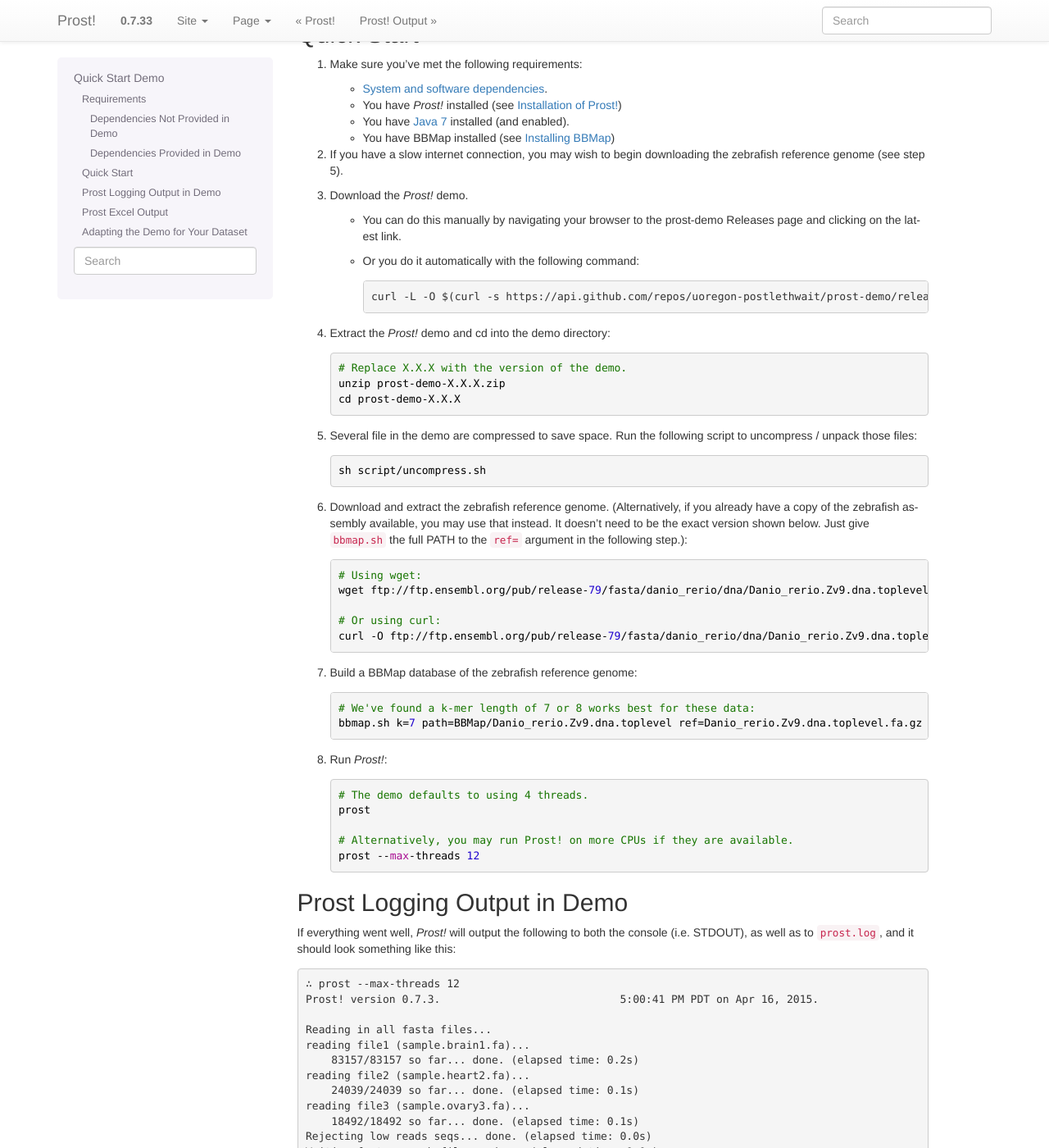
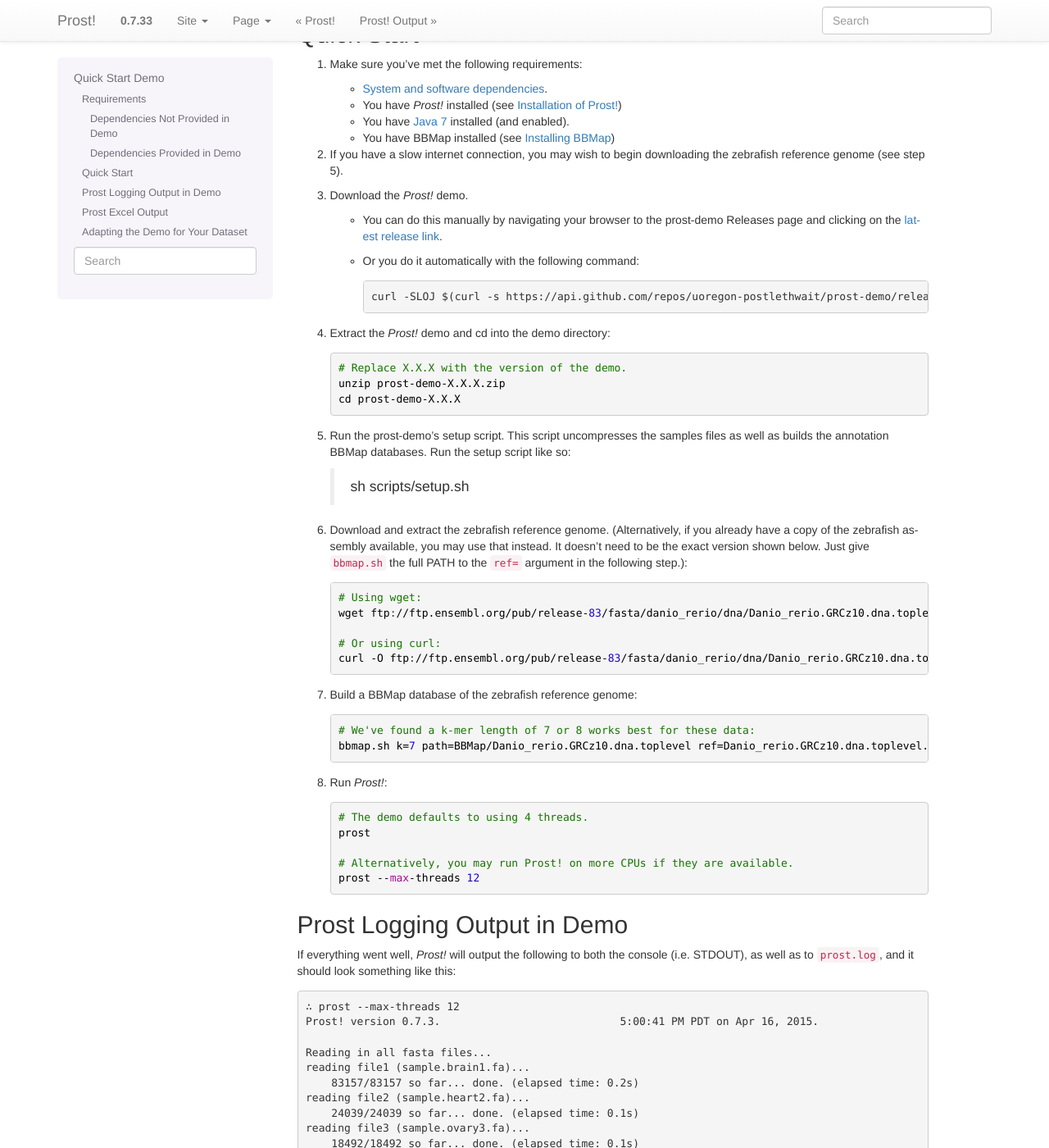
Before and after one commit to uoregon-postlethwait/prost, a Sphinx documentation site: the page built from docs/demo.rst, in a window 1280 px wide and 1400 px high, scrolled down 700 px. Shown: the whole window at 82% size. Built offline with Sphinx 7.4.7, drawn with Linux system fonts in a browser that asks for light colours; the version number is read from the project's files by our own code; some of the changed text lies outside the part shown.

Commit message:
Fixed demo docs.

```diff
--- a/docs/demo.rst
+++ b/docs/demo.rst
@@ -63,33 +63,35 @@
 #. Download the *Prost!* demo.
 
    * You can do this manually by navigating your browser to the prost-demo
-     Releases page and clicking on the latest link.
+     Releases page and clicking on the `latest release link <https://github.com/uoregon-postlethwait/prost-demo/releases/latest>`_.
    * Or you do it automatically with the following command::
 
-           curl -L -O $(curl -s https://api.github.com/repos/uoregon-postlethwait/prost-demo/releases | grep browser_download_url | head -n 1 | cut -d\" -f4)
+           curl -SLOJ $(curl -s https://api.github.com/repos/uoregon-postlethwait/prost-demo/releases/latest | grep zipball_url | head -n 1 | cut -d\" -f4)
 #. Extract the *Prost!* demo and cd into the demo directory::
 
         # Replace X.X.X with the version of the demo.
         unzip prost-demo-X.X.X.zip
         cd prost-demo-X.X.X
-#. Several file in the demo are compressed to save space.  Run the following
-   script to uncompress / unpack those files::
+#. Run the prost-demo's setup script.  This script uncompresses the samples
+   files as well as builds the annotation BBMap databases.  Run the setup
+   script like so:
 
-        sh script/uncompress.sh
+        sh scripts/setup.sh
 #. Download and extract the zebrafish reference genome.  (Alternatively, if you
    already have a copy of the zebrafish assembly available, you may use that
    instead.  It doesn't need to be the exact version shown below.  Just give
    ``bbmap.sh`` the full PATH to the ``ref=`` argument in the following step.)::
 
         # Using wget:
-        wget ftp://ftp.ensembl.org/pub/release-79/fasta/danio_rerio/dna/Danio_rerio.Zv9.dna.toplevel.fa.gz
+        wget ftp://ftp.ensembl.org/pub/release-83/fasta/danio_rerio/dna/Danio_rerio.GRCz10.dna.toplevel.fa.gz
 
         # Or using curl:
-        curl -O ftp://ftp.ensembl.org/pub/release-79/fasta/danio_rerio/dna/Danio_rerio.Zv9.dna.toplevel.fa.gz
+        curl -O ftp://ftp.ensembl.org/pub/release-83/fasta/danio_rerio/dna/Danio_rerio.GRCz10.dna.toplevel.fa.gz
+
 #. Build a BBMap database of the zebrafish reference genome::
 
         # We've found a k-mer length of 7 or 8 works best for these data:
-        bbmap.sh k=7 path=BBMap/Danio_rerio.Zv9.dna.toplevel ref=Danio_rerio.Zv9.dna.toplevel.fa.gz
+        bbmap.sh k=7 path=BBMap/Danio_rerio.GRCz10.dna.toplevel ref=Danio_rerio.GRCz10.dna.toplevel.fa.gz
 
 #. Run *Prost!*::
 
@@ -190,7 +192,7 @@
    samples_filelist: samples_filelist
 
    [GenomeAlignment]
-   db: BBMap/Danio_rerio.Zv9.dna.toplevel
+   db: BBMap/Danio_rerio.GRCz10.dna.toplevel
 
    [AnnotationAlignment1]
    type: MirbaseMirAnnotation
```
